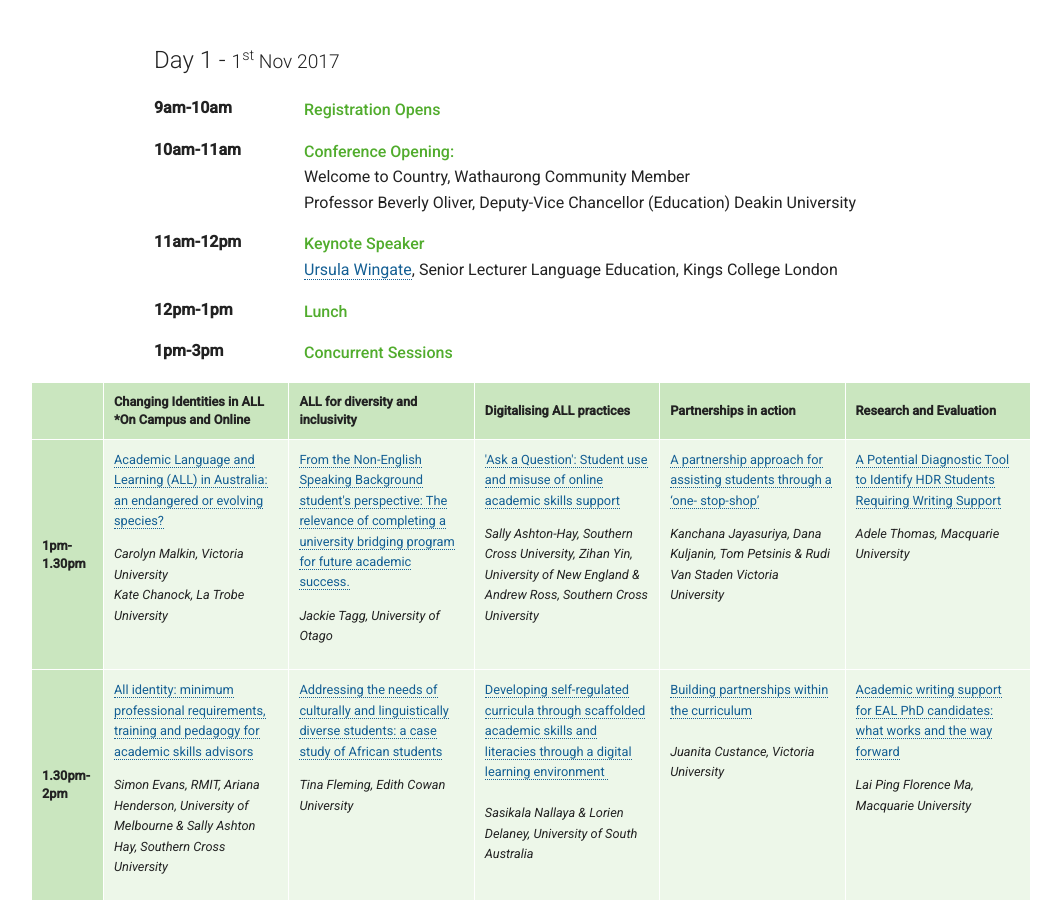
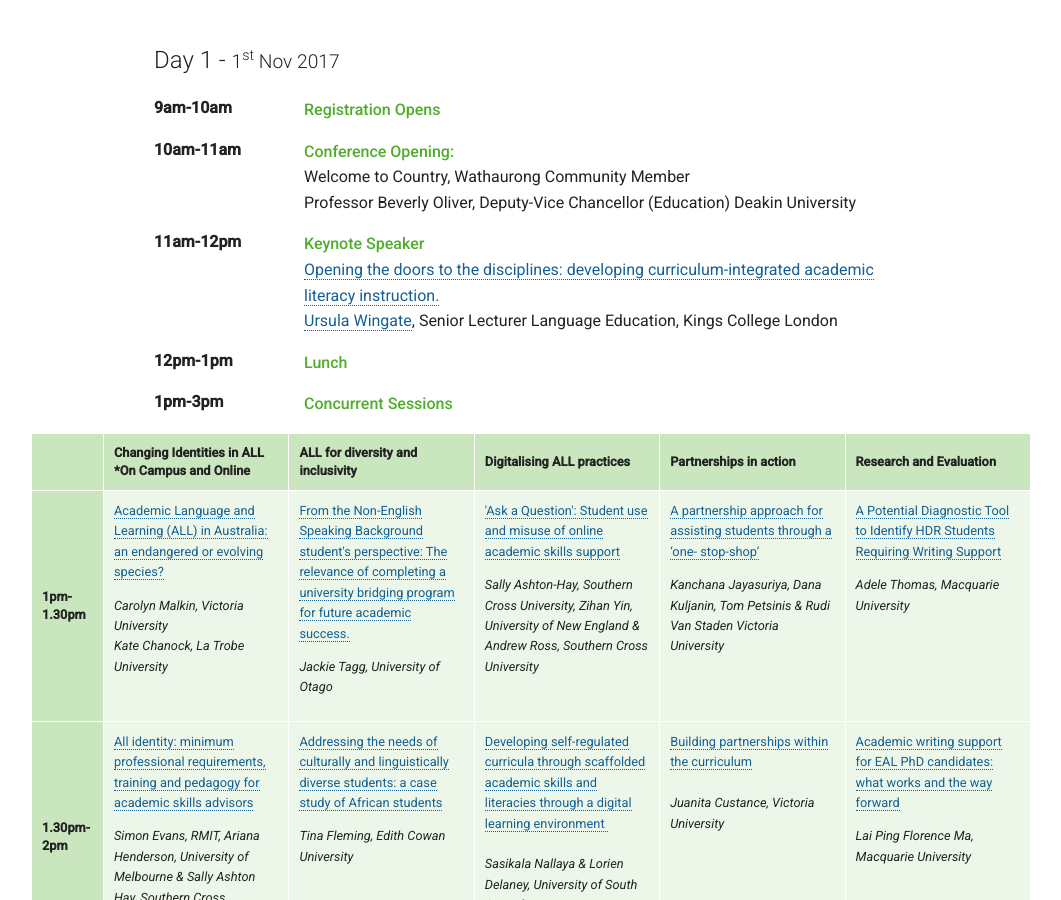
Before and after one commit to aallconference2017/aallconference2017.github.io, a Jekyll site: the page built from program/index.html, in a window 1280 px wide and 900 px high, scrolled down 669 px. Shown: the whole window, without its empty margins (113-1174 px from the left). Built offline with Jekyll 4.4.1, drawn with Linux system fonts in a browser that asks for light colours.

Commit message:
Updated 'program/index.html' via CloudCannon

```diff
--- a/program/index.html
+++ b/program/index.html
@@ -12,7 +12,7 @@ show_jump_links: true
         <ul class="program">
             <li><span class="time editable">9am-10am</span> <div class="session editable"><p><strong>Registration Opens</strong></p></div></li>
             <li><span class="time editable">10am-11am</span> <div class="session editable"><p><strong>Conference Opening:</strong><br />Welcome to Country, Wathaurong Community Member<b>&nbsp;</b><br />Professor Beverly Oliver, Deputy-Vice Chancellor (Education) Deakin University</p></div></li>
-            <li><span class="time editable">11am-12pm</span> <div class="session editable"><p><strong>Keynote Speaker</strong><br /><a href="/keynote-speakers/">Ursula Wingate</a>, Senior Lecturer Language Education, Kings College London</p></div></li>
+            <li><span class="time editable">11am-12pm</span> <div class="session editable"><p class="present-before-paste"><strong>Keynote Speaker</strong><br /><a href="/Abstracts/AALL 2017 UW Abstract.pdf">Opening the doors to the disciplines: developing curriculum-integrated academic literacy instruction.</a><br /><a href="/keynote-speakers/">Ursula Wingate</a>, Senior Lecturer Language Education, Kings College London</p></div></li>
             <li><span class="time editable">12pm-1pm</span> <div class="session editable"><p><strong>Lunch</strong></p></div></li>
             <li><span class="time editable">1pm-3pm</span> <div class="session editable"><p><strong>Concurrent Sessions</strong></p></div>
                 <div class="scrollbox">
@@ -160,7 +160,7 @@ show_jump_links: true
             <li><span class="time editable">11am-11.30am</span> <div class="session editable"><p><strong>Morning tea</strong></p></div></li>
             <li><span class="time editable">11.30am-12.30pm</span> <div class="session editable"><p><strong>Plenary</strong><br />21st Century Universities &ndash; what role for AALL?<br /><a href="/keynote-speakers/">Lucy Schulz</a>, Director Cloud Campus, Deakin University<br /><a href="/keynote-speakers/">Ian Solomonides</a>, Pro Vice-Chancellor Learning Quality and Innovation, Victoria University</p></div></li>
             <li><span class="time editable">12.30pm-1.30pm</span> <div class="session editable"><p><strong>Lunch</strong></p></div></li>
-            <li><span class="time editable">1.30pm-2.30pm</span> <div class="session editable"><p><strong><strong>Plenary</strong></strong><br />OLT Academic Integrity Project<strong></strong><br />Rowena Harper, President Association for Academic Language and Learning</p></div></li>
+            <li><span class="time editable">1.30pm-2.30pm</span> <div class="session editable"><p><strong><strong>Plenary</strong></strong><br /><a href="/Abstracts/Contract Cheating and Assessment Design Exploring the Connection.pdf">OLT Academic Integrity Project</a><strong></strong><br />Rowena Harper, President Association for Academic Language and Learning</p></div></li>
             <li><span class="time editable">2.30pm-3pm</span> <div class="session editable"><p><strong>Concurrent Sessions</strong></p></div>
                 <div class="scrollbox">
                     <table>
```
